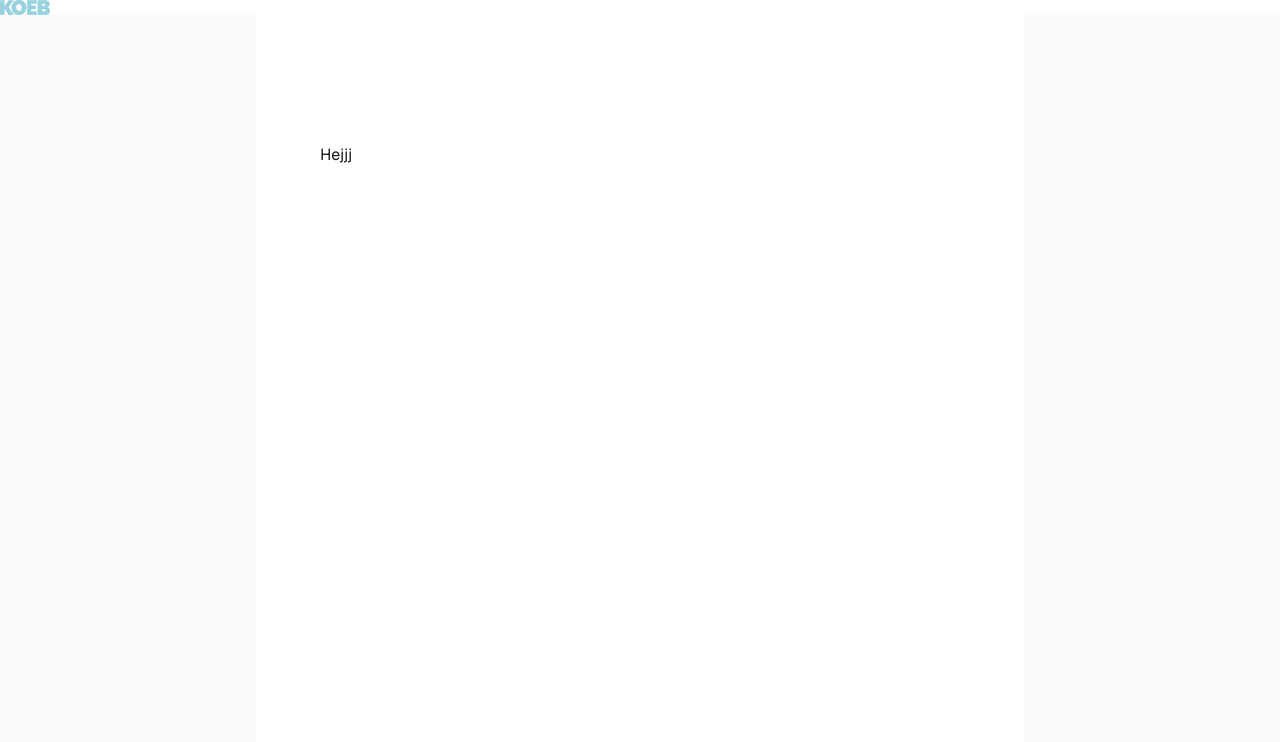
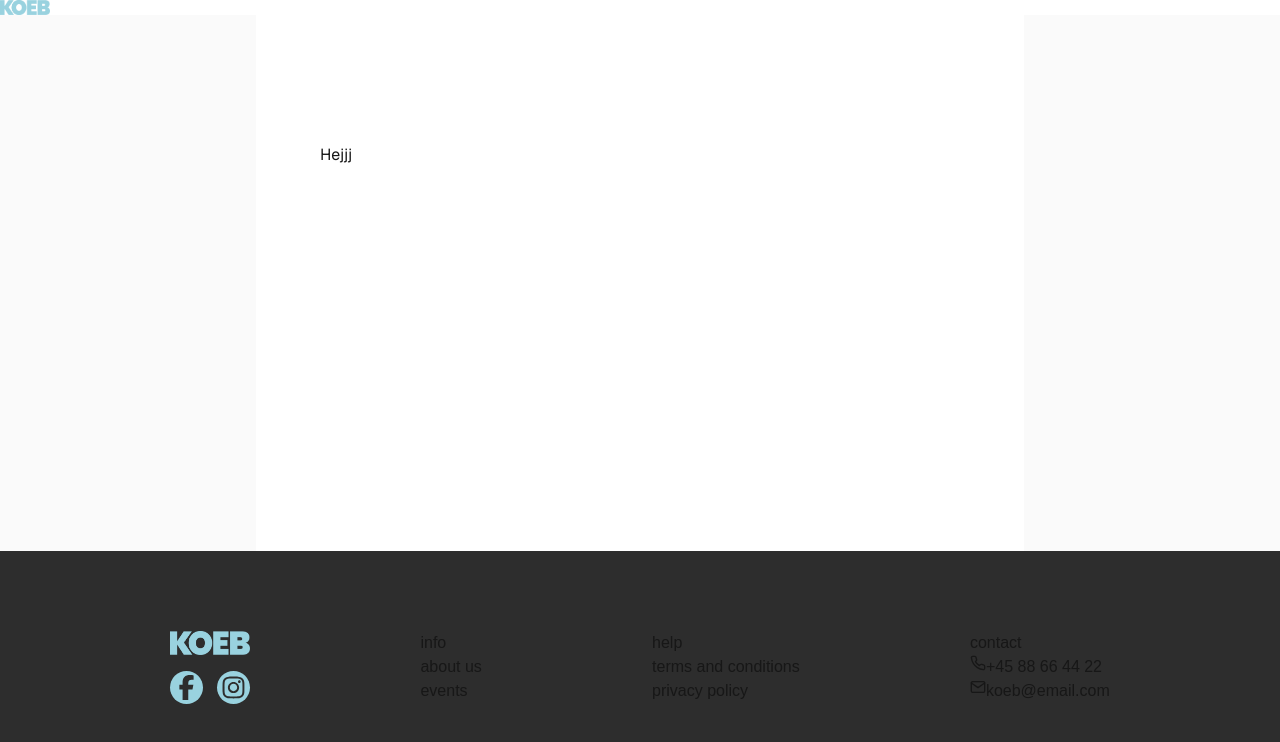
Before and after one commit to Idla0004/simple-shop-opgave, a Next.js app: page / in a window 1280 px wide. Shown: the top 742 px of the page. Built offline with nearby package versions, Linux system fonts and the light colour scheme.

Commit message:
logo og ikoner i footer stylet

```diff
--- a/src/Kia-Components/Footer.jsx
+++ b/src/Kia-Components/Footer.jsx
@@ -5,12 +5,26 @@ import { FiPhone } from "react-icons/fi";
 
 const Footer = () => {
   return (
-    <section className="grid grid-cols-1">
+    <section className="flex justify-evenly bg-[#2D2D2D] py-20">
       <div className="logo-and-icons">
-        <img src="/img/KOEBblue.png" alt="" />
-        <div className="flex justify-between">
-          <FaFacebookF></FaFacebookF>
-          <FaInstagram></FaInstagram>
+        <img
+          src="/img/KOEBblue.png"
+          alt=""
+          className="max-w-20"
+        />
+        <div className="flex justify-between my-4">
+          <div className="bg-[#99D2DF] p-1 rounded-full">
+            <FaFacebookF
+              size={25}
+              color="#2D2D2D"
+            ></FaFacebookF>
+          </div>
+          <div className="bg-[#99D2DF] p-1 rounded-full">
+            <FaInstagram
+              size={25}
+              color="#2D2D2D"
+            ></FaInstagram>
+          </div>
         </div>
       </div>
       <div className="">
--- a/src/app/layout.js
+++ b/src/app/layout.js
@@ -4,6 +4,7 @@ import {
 } from "next/font/google";
 import "./globals.css";
 import Header from "@/components-ida/header";
+import Footer from "@/Kia-Components/Footer";
 
 const geistSans = Geist({
   variable: "--font-geist-sans",
@@ -29,6 +30,7 @@ export default function RootLayout({ children }) {
       <body className="min-h-full flex flex-col">
         <Header />
         {children}
+        <Footer></Footer>
       </body>
     </html>
   );
```
